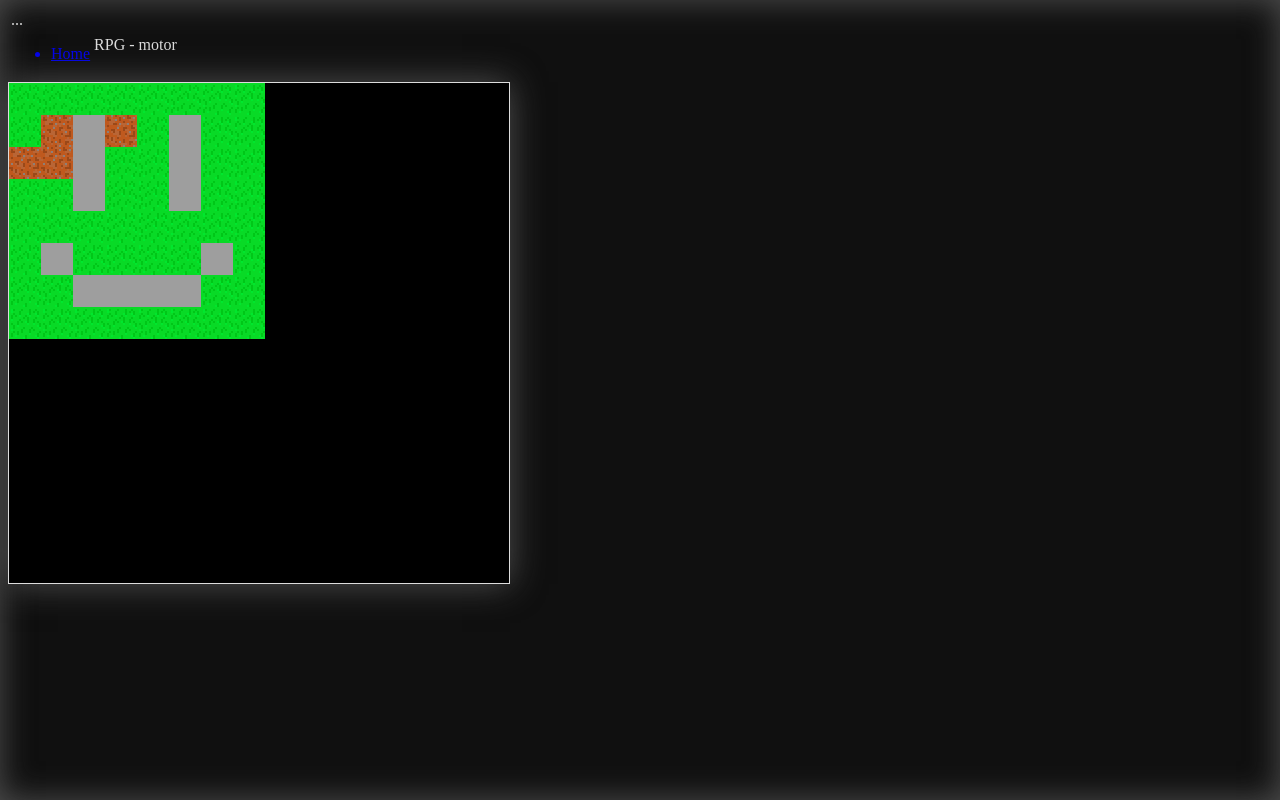
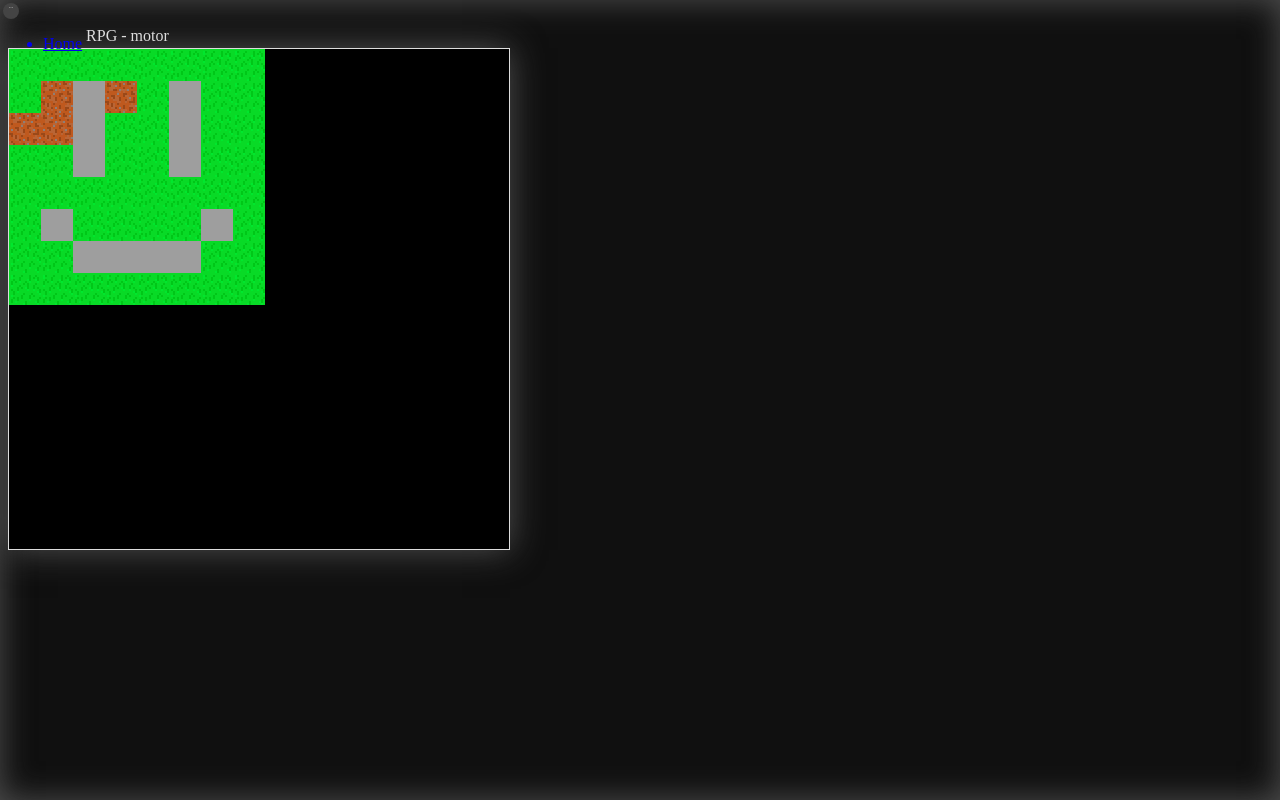
Before and after one commit to adri326/rpg-motor, a PHP site: page /?party=1 in a window 1280 px wide. Run offline with PHP 8.4, Linux system fonts and the light colour scheme; data that the repository does not hold is empty.

Commit message:
Update main.css

```diff
--- a/main.css
+++ b/main.css
@@ -3,6 +3,29 @@ html {
   box-shadow: 0px 0px 2em #505050 inset;
   min-height: 100%;
   color: #ddd;
+}
+.container {
+  margin-top: 3em;
+}
+.starter {
+  position: absolute;
+  top: 0px;
+  left: 0px;
+  right: 0px;
+  height: 2em;
+  padding: 0px;
+}
+#menuButton {
+  width: 16px;
+  height: 16px;
+  font-size: 6px;
+  text-align: center;
+  border-radius: 16px;
+  background: #444;
+  transition: background 0.2s;
+}
+#menuButton:hover {
+  background: #d22;
 }
 canvas#canvas {
   margin-left: auto;
```
